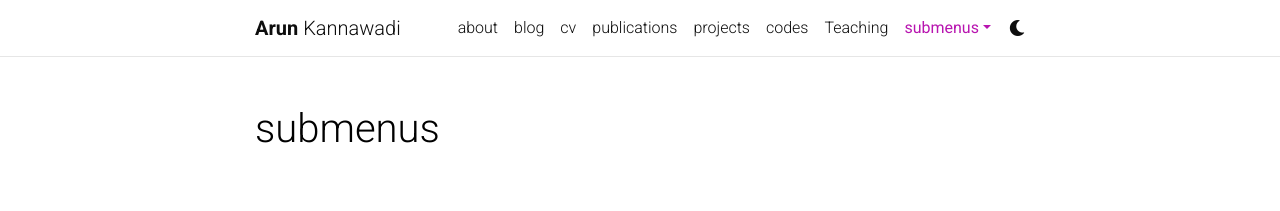
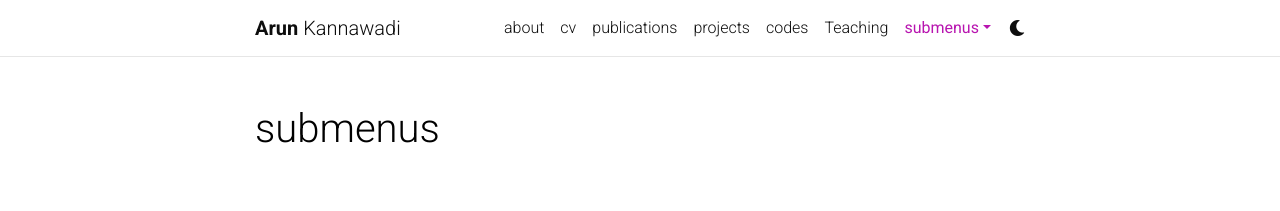
Before and after one commit to arunkannawadi/website, a Jekyll site: the page built from _pages/dropdown.md, in a window 1280 px wide. Shown: the top 211 px of the page. Built offline with Jekyll 4.4.1, drawn with Linux system fonts in a browser that asks for light colours; comment, search, counter and statistics services are not loaded; a style sheet for code colours, icons or effects is not loaded.

Commit message:
Move blog to submenus

```diff
--- a/_config.yml
+++ b/_config.yml
@@ -115,7 +115,7 @@
 # -----------------------------------------------------------------------------
 
 blog_name: Arun Kannawadi # blog_name will be displayed in your blog page
-blog_nav_title: blog # your blog must have a title for it to be displayed in the nav bar
+blog_nav_title: # your blog must have a title for it to be displayed in the nav bar
 blog_description: a simple whitespace theme for academics
 permalink: /blog/:year/:title/
 
```
Also changed, not shown: _pages/dropdown.md (+3 -0 lines).
